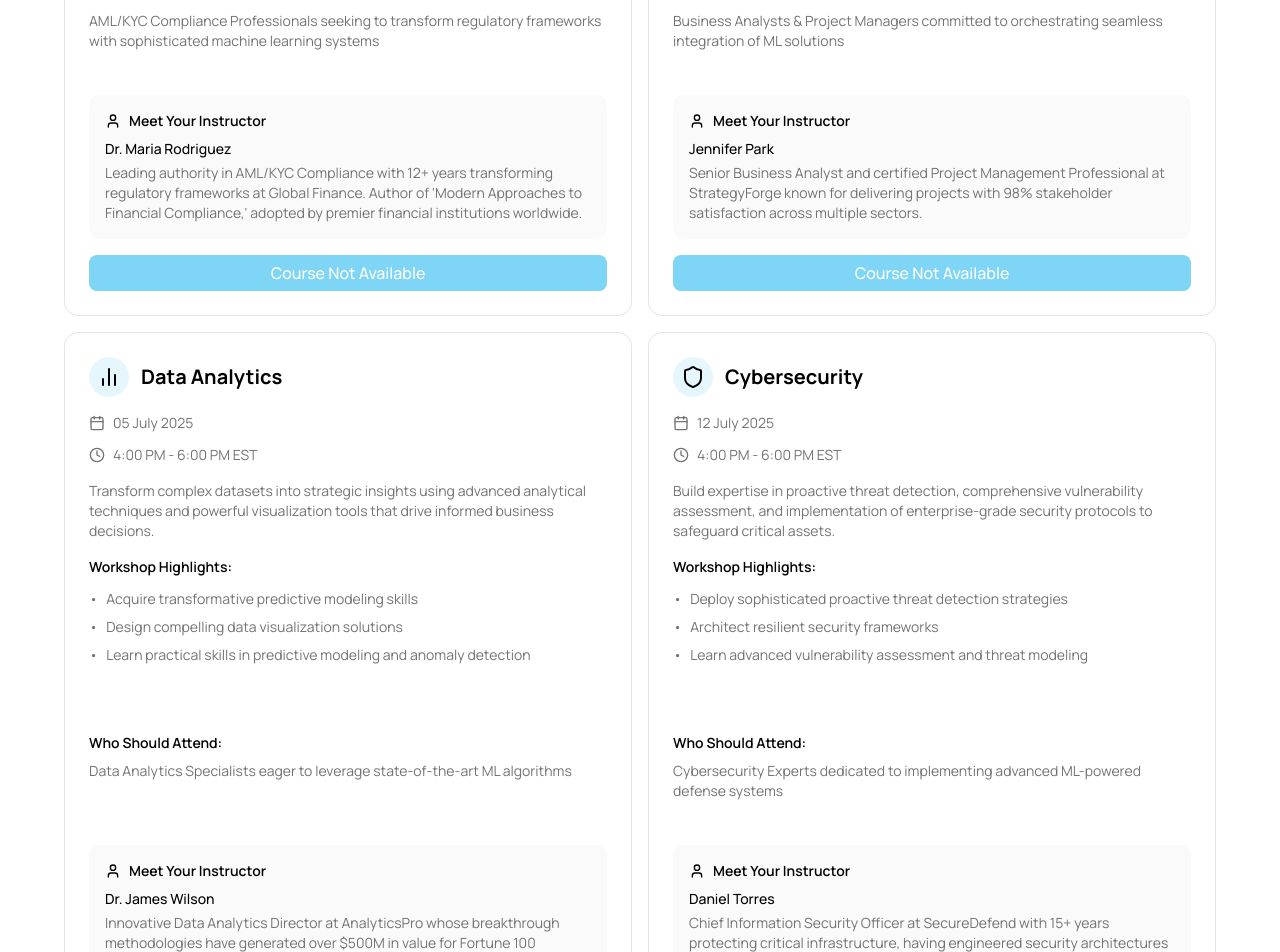
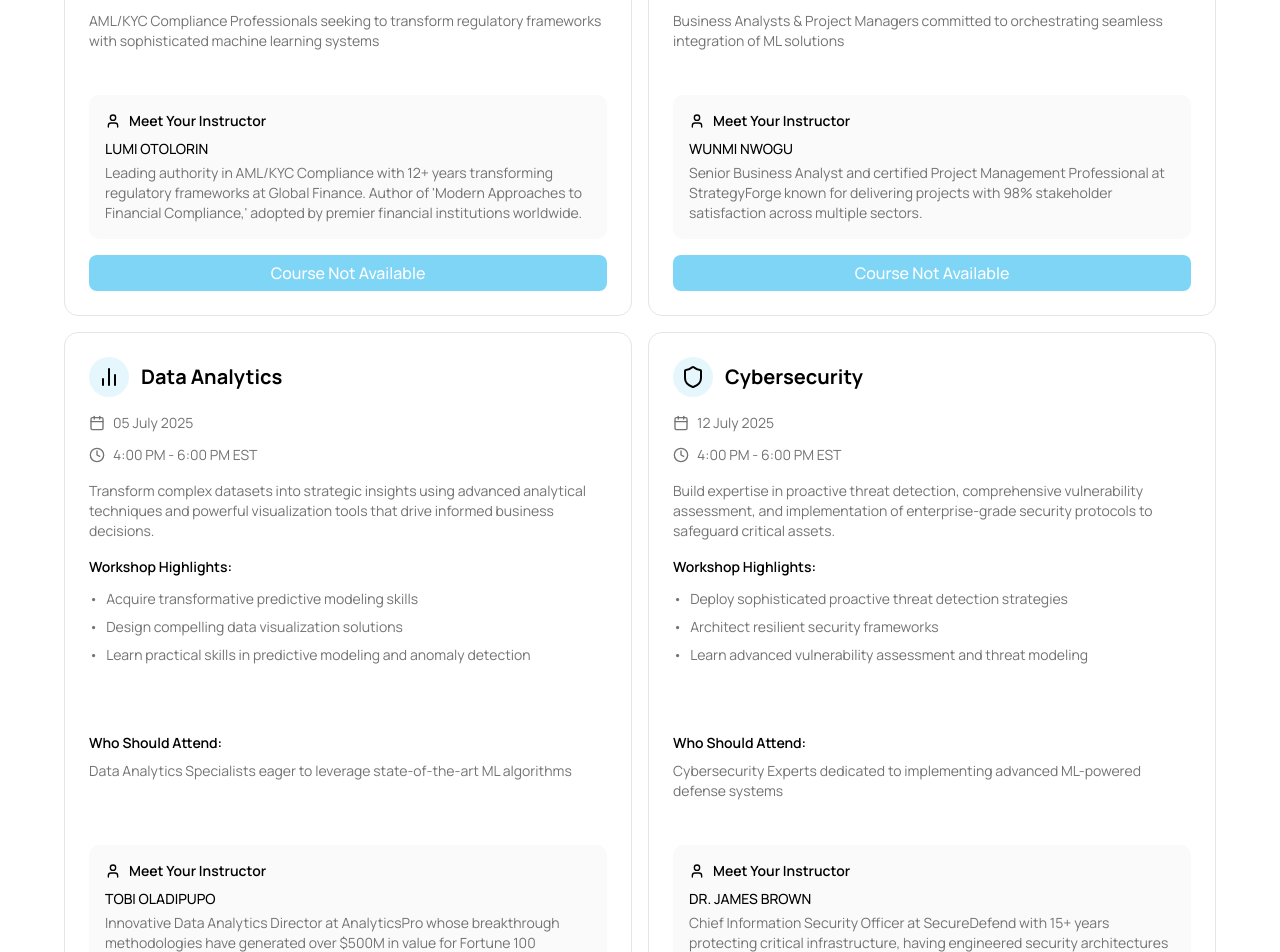
Before and after one commit to agboredim/studendashboard, a React (Vite) app: page /events in a window 1280 px wide. Shown: the part 1020-1972 px from the top of the page. Built offline with nearby package versions, Linux system fonts and the light colour scheme; no server answers.

Commit message:
feat: Add instructor details to EventsCarousel and update WorkshopEvents with correct instructor names

```diff
--- a/src/components/EventsCarousel.jsx
+++ b/src/components/EventsCarousel.jsx
@@ -70,6 +70,13 @@ export function EventsCarousel() {
     "Business Analysis/Project Management Workshop":
       "Business Analysis & Project Management",
     "Data Analytics Workshop": "Data Analysis",
+  };
+
+  const instructorMap = {
+    "AML/KYC Compliance Workshop": "LUMI OTOLORIN",
+    "Data Analytics Workshop": "TOBI OLADIPUPO",
+    "Business Analysis/Project Management Workshop": "WUNMI NWOGU",
+    "Cybersecurity Workshop": "DR. JAMES BROWN",
   };
 
   const { data: allCourses = [] } = useGetAllCoursesQuery();
@@ -199,6 +206,14 @@ export function EventsCarousel() {
                       <p className="text-foreground/70 text-base mb-4 line-clamp-2">
                         {event.description}
                       </p>
+                      <div className="mb-2">
+                        <span className="text-xs font-semibold text-primary">
+                          INSTRUCTOR:{" "}
+                        </span>
+                        <span className="text-xs text-foreground font-bold">
+                          {instructorMap[event.title]}
+                        </span>
+                      </div>
 
                       <div className="space-y-2">
                         <div className="flex items-center text-xs text-foreground/70">
--- a/src/pages/WorkshopEvents.jsx
+++ b/src/pages/WorkshopEvents.jsx
@@ -36,7 +36,7 @@ export function WorkshopEvents() {
         "Implement intelligent detection systems that dramatically reduce false positives",
       ],
       instructor: {
-        name: "Dr. Maria Rodriguez",
+        name: "LUMI OTOLORIN",
         bio: "Leading authority in AML/KYC Compliance with 12+ years transforming regulatory frameworks at Global Finance. Author of 'Modern Approaches to Financial Compliance,' adopted by premier financial institutions worldwide.",
       },
       audience:
@@ -56,7 +56,7 @@ export function WorkshopEvents() {
         "Gain frameworks for stakeholder alignment and precise ROI measurement",
       ],
       instructor: {
-        name: "Jennifer Park",
+        name: "WUNMI NWOGU",
         bio: "Senior Business Analyst and certified Project Management Professional at StrategyForge known for delivering projects with 98% stakeholder satisfaction across multiple sectors.",
       },
       audience:
@@ -76,7 +76,7 @@ export function WorkshopEvents() {
         "Learn practical skills in predictive modeling and anomaly detection",
       ],
       instructor: {
-        name: "Dr. James Wilson",
+        name: "TOBI OLADIPUPO",
         bio: "Innovative Data Analytics Director at AnalyticsPro whose breakthrough methodologies have generated over $500M in value for Fortune 100 companies.",
       },
       audience:
@@ -96,7 +96,7 @@ export function WorkshopEvents() {
         "Learn advanced vulnerability assessment and threat modeling",
       ],
       instructor: {
-        name: "Daniel Torres",
+        name: "DR. JAMES BROWN",
         bio: "Chief Information Security Officer at SecureDefend with 15+ years protecting critical infrastructure, having engineered security architectures preventing over $2B in potential breach damages.",
       },
       audience:
@@ -108,8 +108,9 @@ export function WorkshopEvents() {
   // Mapping from event title to backend course name
   const eventToCourseName = {
     "AML/KYC Compliance": "AML/KYC Compliance",
-    "Cybersecurity": "Cybersecurity",
-    "Business Analysis/Project Management": "Business Analysis & Project Management",
+    Cybersecurity: "Cybersecurity",
+    "Business Analysis/Project Management":
+      "Business Analysis & Project Management",
     "Data Analytics": "Data Analysis",
   };
 
@@ -117,7 +118,8 @@ export function WorkshopEvents() {
   const workshopsWithCourse = workshops.map((workshop) => {
     const backendName = eventToCourseName[workshop.title];
     const matchedCourse = allCourses.find(
-      (course) => course.name.trim().toLowerCase() === backendName.trim().toLowerCase()
+      (course) =>
+        course.name.trim().toLowerCase() === backendName.trim().toLowerCase()
     );
     return { ...workshop, course: matchedCourse };
   });
```
